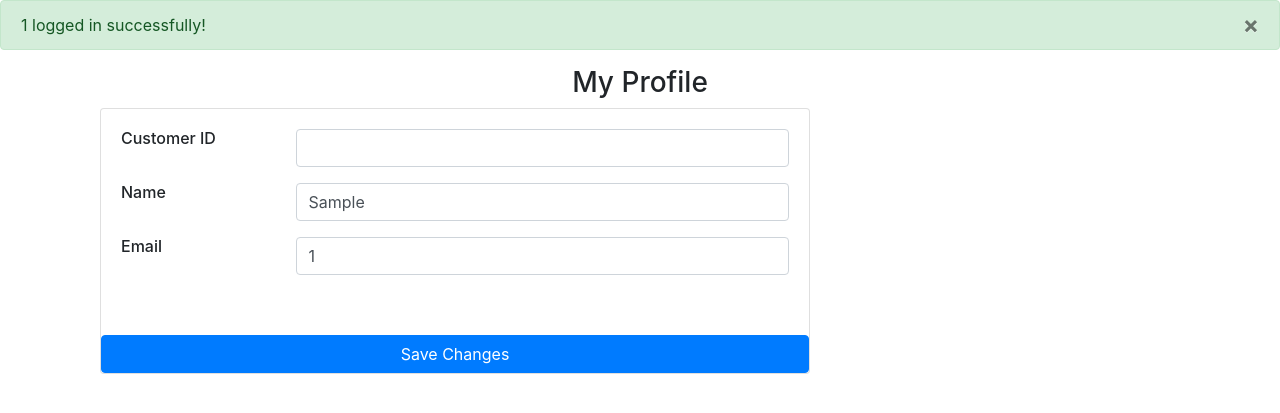
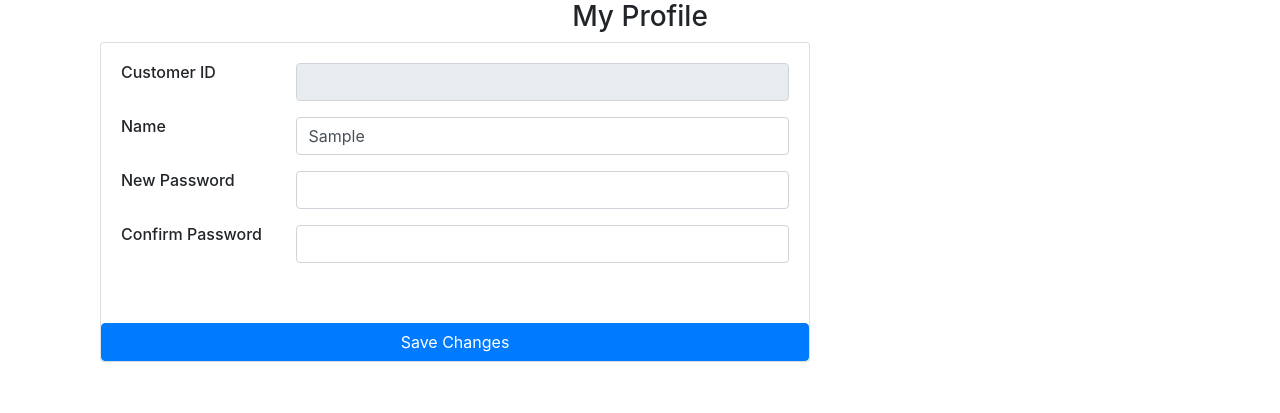
Before and after one commit to mdrhmn48/Flask-Ecommerce-Website, a Flask app: page /profile in a window 1280 px wide. Shown: the part 56-469 px from the top of the page. Run offline with Flask 3, Linux system fonts and the light colour scheme; the visitor is signed in with stand-in values (Sample User, id 1); some libraries are stand-ins or nearby versions.

Commit message:
finished profilel page

```diff
--- a/website/app.py
+++ b/website/app.py
@@ -18,18 +18,18 @@ class User(UserMixin):
         self.first_name = first_name
         self.customer_id = customer_id
 
-
 @login_manager.user_loader
 def load_user(user_id):
     db_cursor = db_connection.cursor(buffered=True)
     db_cursor.execute("SELECT email, first_name, customer_id FROM customers WHERE email = %s", (user_id,))
     result = db_cursor.fetchone()
-    print("user_id: ", result[0], result[1], result[2])
     db_cursor.close()
-    if result:
+    if result is not None:
+        print("user_id:", result[0], result[1], result[2])
         return User(result[0], result[1], result[2])
     else:
         return None
+
 
 
 def create_app():
--- a/website/auth.py
+++ b/website/auth.py
@@ -94,38 +94,32 @@ def sign_up():
             return redirect(url_for('views.home'))
     return render_template("sign_up.html", currentUser=current_user)
 
-
 @auth.route("/profile", methods=["GET", "POST"])
 @login_required
 def profile():
     if request.method == "POST":
-        email = request.form.get("email")
         new_name = request.form.get("name")
-        new_email = request.form.get("new_email")
         new_password1 = request.form.get("new_password1")
         new_password2 = request.form.get("new_password2")
 
-        if new_email != current_user.id and new_email in user_dict:
-            flash("Email already exists!", category="error")
-        elif new_email != current_user.id and len(new_email) < 4:
-            flash("Email must be greater than 3 characters", category="error")
-        elif len(new_name) < 2:
+        if len(new_name) < 2:
             flash("First name must be greater than 1 character", category="error")
         elif new_password1 != new_password2:
             flash("Passwords don't match", category="error")
-        elif len(new_password1) < 7:
+        elif new_password1 and len(new_password1) < 7:
             flash("Password too short. Must be greater than 6 characters", category="error")
         else:
-            update_customer_info(new_name, new_email, new_password1)
+            update_customer_info(new_name, new_password1)
             flash("Account updated successfully", category="success")
             return redirect(url_for('auth.profile'))
 
-    flash(f"{current_user.id} logged in successfully!", category="success")
+    #flash(f"{current_user.id} logged in successfully!", category="success")
     return render_template("profile.html", currentUser=current_user)
 
 
-def update_customer_info(new_name, new_email, new_password):
+def update_customer_info(new_name, new_password):
     with my_connection.cursor(buffered=True) as db_cursor:
-        db_query = 'UPDATE customers SET first_name = %s, email = %s, customer_pass = %s WHERE customer_id = %s'
-        db_cursor.execute(db_query, (new_name, new_email, generate_password_hash(new_password), current_user.customer_id))
+        db_query = 'UPDATE customers SET first_name = %s, customer_pass = %s WHERE customer_id = %s'
+        hashed_password = generate_password_hash(new_password)
+        db_cursor.execute(db_query, (new_name, hashed_password, current_user.customer_id))
         my_connection.commit()
--- a/website/templates/profile.html
+++ b/website/templates/profile.html
@@ -1,9 +1,10 @@
-{% extends "base.html" %} {% block title %} Profile {% endblock %}
+{% extends "base.html" %}
 
+{% block title %}Profile{% endblock %}
 
 {% block content %}
-<form method = "POST">
-    <h3 align="center"> My Profile</h3>
+<form method="POST" action="{{ url_for('auth.profile') }}">
+    <h3 align="center">My Profile</h3>
     <div class="col-lg-8">
         <div class="card">
             <div class="card-body">
@@ -12,7 +13,7 @@
                         <h6 class="mb-0">Customer ID</h6>
                     </div>
                     <div class="col-sm-9 text-secondary">
-                        <input type="text" class="form-control" value="{{ current_user.customer_id }}">
+                        <input type="text" class="form-control" value="{{ current_user.customer_id }}" readonly>
                     </div>
                 </div>
                 <div class="row mb-3">
@@ -20,18 +21,25 @@
                         <h6 class="mb-0">Name</h6>
                     </div>
                     <div class="col-sm-9 text-secondary">
-                        <input type="text" name = "name" class="form-control" value="{{ current_user.first_name }}">
+                        <input type="text" name="name" class="form-control" value="{{ current_user.first_name }}" required>
                     </div>
                 </div>
                 <div class="row mb-3">
                     <div class="col-sm-3">
-                        <h6 class="mb-0">Email</h6>
+                        <h6 class="mb-0">New Password</h6>
                     </div>
                     <div class="col-sm-9 text-secondary">
-                        <input type="text" class="form-control" value="{{ current_user.id }}">
+                        <input type="password" name="new_password1" class="form-control" minlength="7" required>
                     </div>
                 </div>
-
+                <div class="row mb-3">
+                    <div class="col-sm-3">
+                        <h6 class="mb-0">Confirm Password</h6>
+                    </div>
+                    <div class="col-sm-9 text-secondary">
+                        <input type="password" name="new_password2" class="form-control" minlength="7" required>
+                    </div>
+                </div>
             </div>
 
     <br />
```
